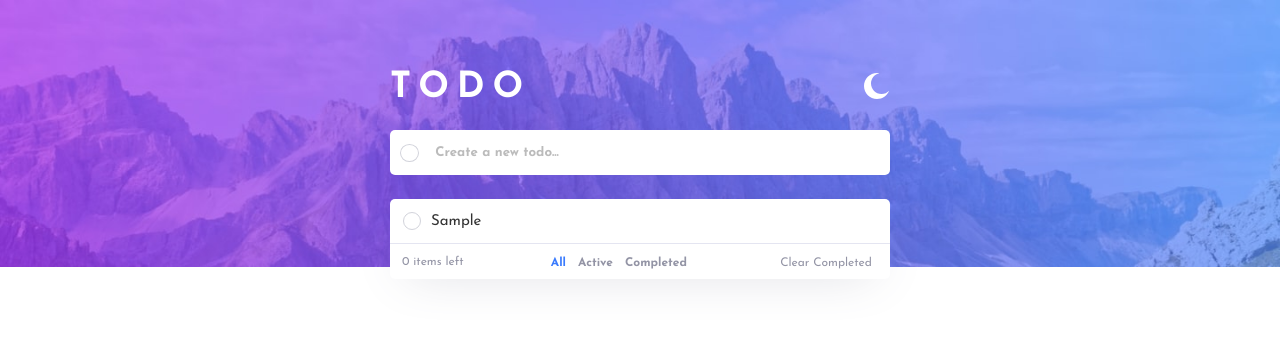
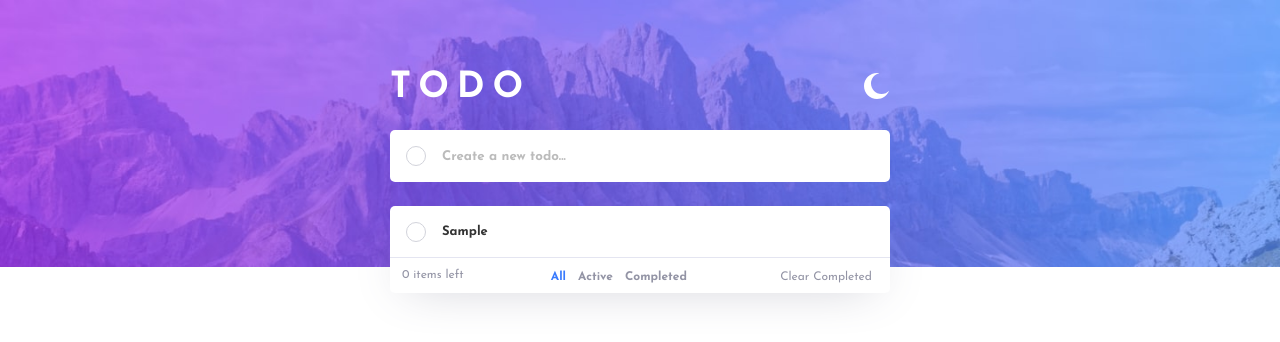
Before and after one commit to anarsafar/todo-app-react, a React (Create React App) app: page / in a window 1280 px wide. Both pictures are taken after typing "Sample" into the empty fields and a click on the button 409 px from the left and 152 px from the top of the page. Shown: the top 342 px of the page. Built offline with nearby package versions, Linux system fonts and the light colour scheme.

Commit message:
added remove todo

```diff
--- a/src/components/AddTodo.jsx
+++ b/src/components/AddTodo.jsx
@@ -1,15 +1,16 @@
 import { useState } from "react";
 import cross from "../images/icon-cross.svg";
+import check from "../images/icon-check.svg";
 
 function AddTodo() {
   const [todos, setTodos] = useState([]);
   const [todoItem, setTodoItem] = useState("");
 
   const handleSubmit = (e) => {
+    e.preventDefault();
     if (todoItem === "") return;
     addTodo();
     setTodoItem("");
-    e.preventDefault();
   };
 
   const addTodo = () => {
@@ -26,6 +27,15 @@ function AddTodo() {
   const handleChange = (e) => {
     const { value } = e.target;
     setTodoItem(value);
+  };
+
+  const removeTodo = (todoID) => {
+    const updatedTodos = todos.map((todo) => {
+      return todo.id === todoID
+        ? { ...todo, completed: !todo.completed }
+        : todo;
+    });
+    setTodos(updatedTodos);
   };
 
   console.log(todos);
@@ -45,11 +55,13 @@ function AddTodo() {
         {todos.map((item) => (
           <div className="todo-item flex" id={item.id}>
             <div className="flex left">
+              <img src={check} alt="" className="check" />
               <button></button>
+              {/* <div className="hover-circle hide-circle"></div> */}
               <p>{item.text}</p>
             </div>
-            <div className="cross">
-              <img src={cross} alt="" />
+            <div className="cross hide">
+              <img src={cross} alt="" onClick={() => removeTodo(item.id)} />
             </div>
           </div>
         ))}
--- a/src/css/App.css
+++ b/src/css/App.css
@@ -44,7 +44,7 @@ img {
 form {
   background: #fff;
   border-radius: 5px;
-  padding: 0 10px;
+  padding: 0 1rem;
   margin-bottom: 1.5rem;
 }
 
@@ -53,7 +53,7 @@ form button {
   border: 1px solid #d2d3db;
   background: #fff;
   border-radius: 50%;
-  padding: 8px;
+  padding: 9px;
   cursor: pointer;
 }
 
@@ -64,7 +64,7 @@ form button:focus {
 form input {
   border: none;
   width: 96%;
-  padding: 1rem;
+  padding: 1.2rem 1rem;
   font-family: 'Josefin Sans', sans-serif;
   font-weight: 700;
   color: #333;
@@ -130,9 +130,28 @@ form input::placeholder {
 }
 
 .todo-items .todo-item {
-  padding: 13px;
+  padding: 16px 1rem 15px;
+  margin: 0;
+  position: relative;
   background: #fff;
   border-bottom: 1px solid #e4e5f1;
+}
+
+.todo-items .todo-item .hide {
+  opacity: 0;
+  transition: opacity 0.2s;
+}
+
+.todo-items .todo-item:hover .hide {
+  opacity: 1;
+}
+
+.todo-items .todo-item .check {
+  position: absolute;
+  top: 25px;
+  left: 22px;
+  width: 2%;
+  cursor: pointer;
 }
 
 .todo-items .todo-item button {
@@ -140,7 +159,7 @@ form input::placeholder {
   border: 1px solid #d2d3db;
   background: #fff;
   border-radius: 50%;
-  padding: 8px;
+  padding: 9px;
   cursor: pointer;
 }
 
@@ -151,11 +170,12 @@ form input::placeholder {
 .todo-items .todo-item .cross img {
   width: 80%;
   cursor: pointer;
-  display: none;
 }
 
 .todo-items .todo-item p {
-  margin: 0 5px 0 10px;
-  font-size: 15px;
+  margin: 0;
+  padding: 0 1rem;
+  font-size: 13px;
+  font-weight: 700;
 }
 /*# sourceMappingURL=App.css.map */
--- a/src/sass/_addTodo.scss
+++ b/src/sass/_addTodo.scss
@@ -1,14 +1,14 @@
 form {
     background: #fff;
     border-radius: 5px;
-    padding: 0 10px;
+    padding: 0 1rem;
     margin-bottom: 1.5rem;
     button {
         width: 4%;
         border: 1px solid $lightmode-light-grayish-blue;
         background: #fff;
         border-radius: 50%;
-        padding: 8px;
+        padding: 9px;
         cursor: pointer;
         &:focus {
             outline: none;
@@ -17,7 +17,7 @@ form {
     input {
         border: none;
         width: 96%;
-        padding: 1rem;
+        padding: 1.2rem 1rem;
         font-family: 'Josefin Sans', sans-serif;
         font-weight: 700;
         color: #333;
--- a/src/sass/_todoItem.scss
+++ b/src/sass/_todoItem.scss
@@ -5,15 +5,42 @@
     }
     box-shadow: 0px 36px 52px -17px $lightmode-dark-grayish-blue;
     .todo-item {
-        padding: 13px;
+        padding: 16px 1rem 15px;
+        margin: 0;
+        position: relative;
         background: #fff;
         border-bottom: 1px solid $lightmode-very-light-grayish-blue;
+        // .hover-circle {
+        //     width: 20px;
+        //     height: 20px;
+        //     border-radius: 50%;
+        //     position: absolute;
+        //     left: 15px;
+        //     background: linear-gradient(hsl(192, 100%, 67%), hsl(280, 87%, 65%));
+        // }
+        .hide {
+            opacity: 0;
+            transition: opacity 0.2s;
+        }
+        &:hover {
+            .hide {
+                opacity: 1;
+            }
+        }
+        .check {
+            position: absolute;
+            top: 25px;
+            left: 22px;
+            width: 2%;
+            cursor: pointer;
+        }
         button {
             width: 4%;
             border: 1px solid $lightmode-light-grayish-blue;
+            // background: linear-gradient(hsl(192, 100%, 67%), hsl(280, 87%, 65%));
             background: #fff;
             border-radius: 50%;
-            padding: 8px;
+            padding: 9px;
             cursor: pointer;
             &:focus {
                 outline: none;
@@ -23,12 +50,13 @@
             img {
                 width: 80%;
                 cursor: pointer;
-                display: none;
             }
         }
         p {
-            margin: 0 5px 0 10px;
-            font-size: 15px;
+            margin: 0;
+            padding: 0 1rem;
+            font-size: 13px;
+            font-weight: 700;
         }
     }
 }
--- a/src/sass/_utilities.scss
+++ b/src/sass/_utilities.scss
@@ -25,11 +25,6 @@ body {
 $bright-blue:hsl(220,
 98%,
 61%);
-$check-background:linear-gradient hsl(192,
-100%,
-67%) to hsl(280,
-87%,
-65%);
 img {
     width: 100%;
 }
```
Also changed, not shown: 1 other file (tests, documents, lock files or other folders).
